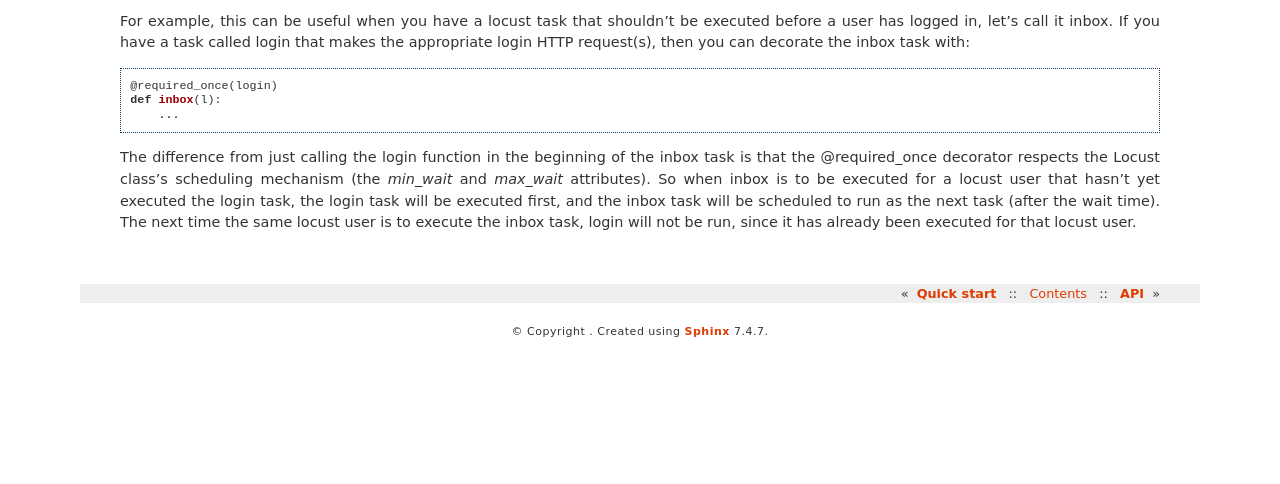
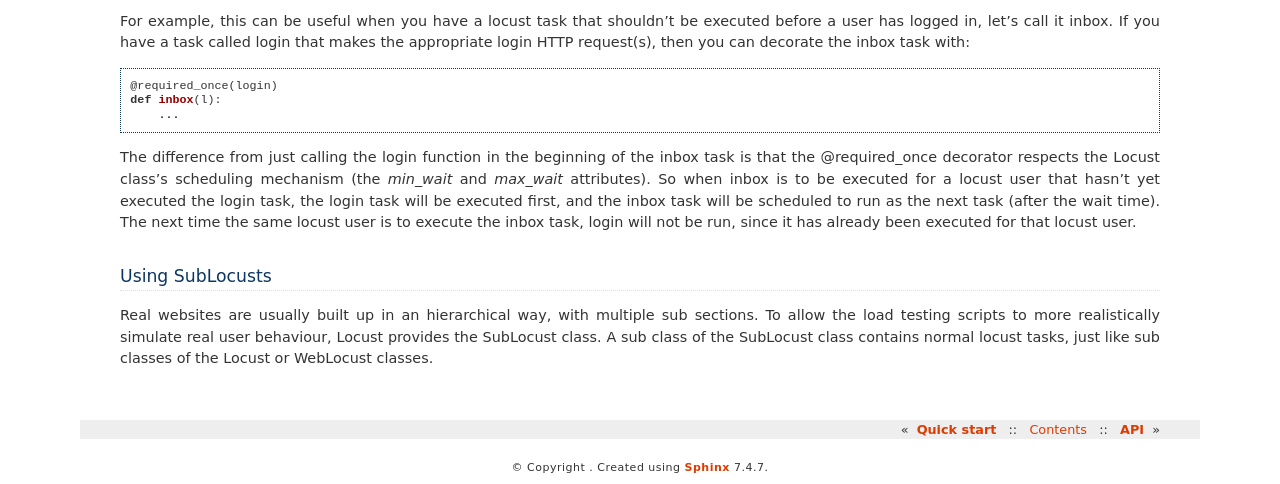
Before and after one commit to locustio/locust, a Sphinx documentation site: the page built from docs/writing-a-locustfile.rst, in a window 1280 px wide and 900 px high, scrolled down 2193 px, cut to the strip 416-900 px from the top of the window. Built offline with Sphinx 7.4.7, drawn with Linux system fonts in a browser that asks for light colours; the version number is read from the project's files by our own code; before the commit the page ends 2957 px from its top, so only the background shows below that; some of the changed text lies outside the part shown.

Commit message:
Started documentation on SubLocusts.

```diff
--- a/docs/writing-a-locustfile.rst
+++ b/docs/writing-a-locustfile.rst
@@ -71,7 +71,7 @@ Here is an example::
         min_wait = 5000
         max_wait = 15000
 
-        @task()
+        @task
         def my_task(self):
             print "executing task"
 
@@ -142,3 +142,10 @@ The difference from just calling the login function in the beginning of the inbo
 (the *min_wait* and *max_wait* attributes). So when inbox is to be executed for a locust user that hasn't yet executed the login task, the login task will be executed first,
 and the inbox task will be scheduled to run as the next task (after the wait time). The next time the same locust user is to execute the inbox task, login will not be run,
 since it has already been executed for that locust user.
+
+
+Using SubLocusts
+================
+
+Real websites are usually built up in an hierarchical way, with multiple sub sections. To allow the load testing scripts to more realistically simulate real user behaviour,
+Locust provides the SubLocust class. A sub class of the SubLocust class contains normal locust tasks, just like sub classes of the Locust or WebLocust classes.
```
Also changed, not shown: other parts of docs/writing-a-locustfile.rst (+4 -4 lines).
